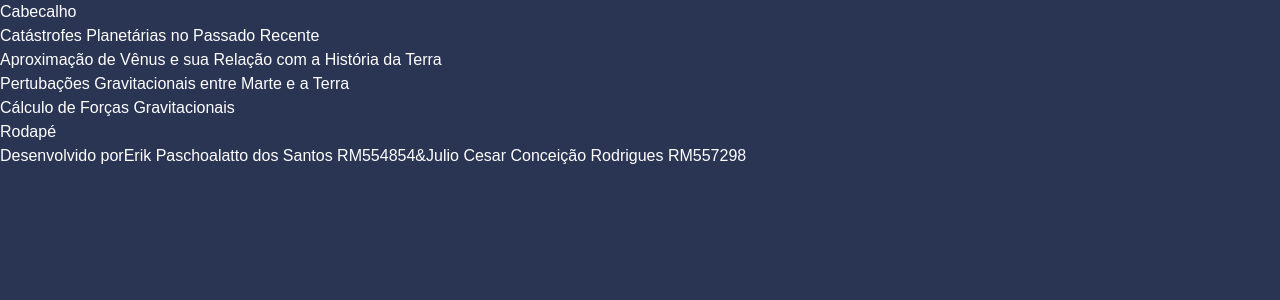
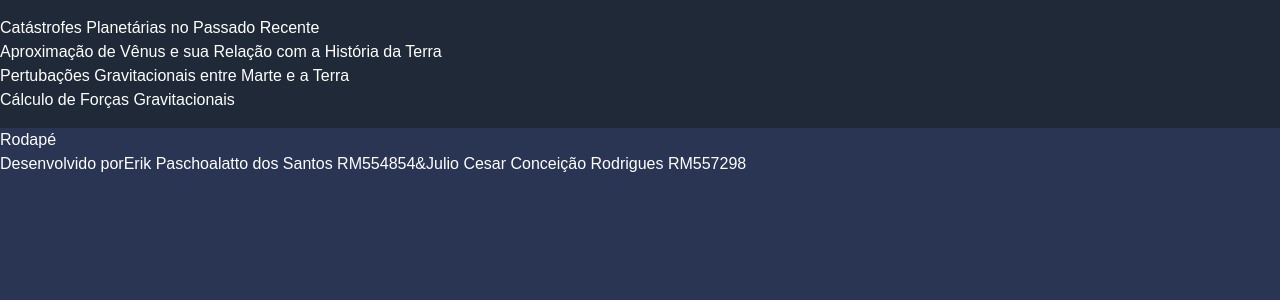
Before and after one commit to ozerikoz/cp-4-front-end, a Next.js app in the folder cp-4-front-end/: page / in a window 1280 px wide. Shown: the top 300 px of the page. Built offline with nearby package versions, Linux system fonts and the light colour scheme.

Commit message:
add estilizacao no componente Cabecalho

```diff
--- a/cp-4-front-end/src/components/Cabecalho/Cabecalho.tsx
+++ b/cp-4-front-end/src/components/Cabecalho/Cabecalho.tsx
@@ -1,10 +1,9 @@
-import Menu from '../Menu/Menu'
+import Menu from "../Menu/Menu";
 
 export default function Cabecalho() {
-    return (
-        <header>
-            <h1>Cabecalho</h1>
-            <Menu />
-        </header>
-    )
+  return (
+    <header className="bg-gray-800 text-white py-4">
+      <Menu />
+    </header>
+  );
 }
```
